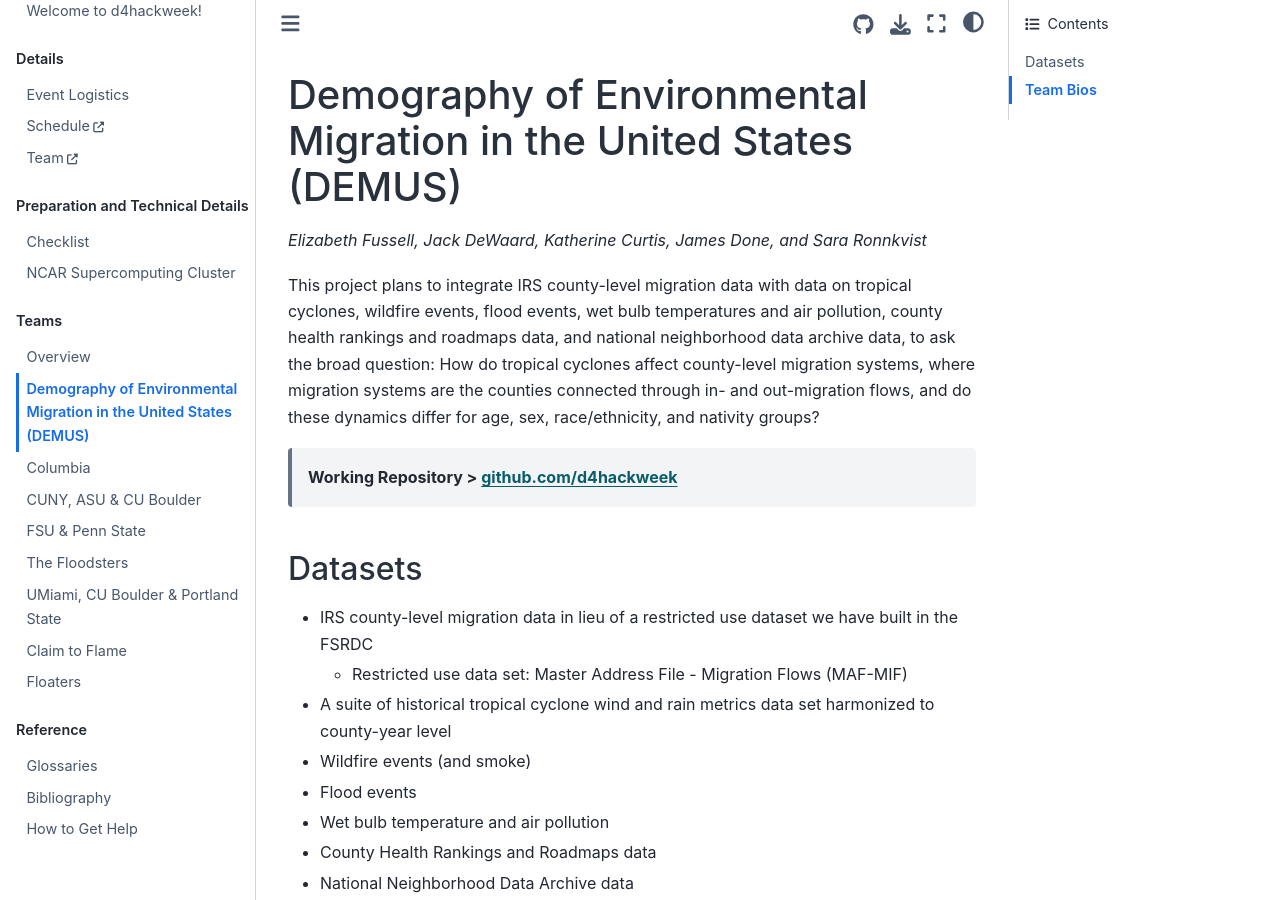
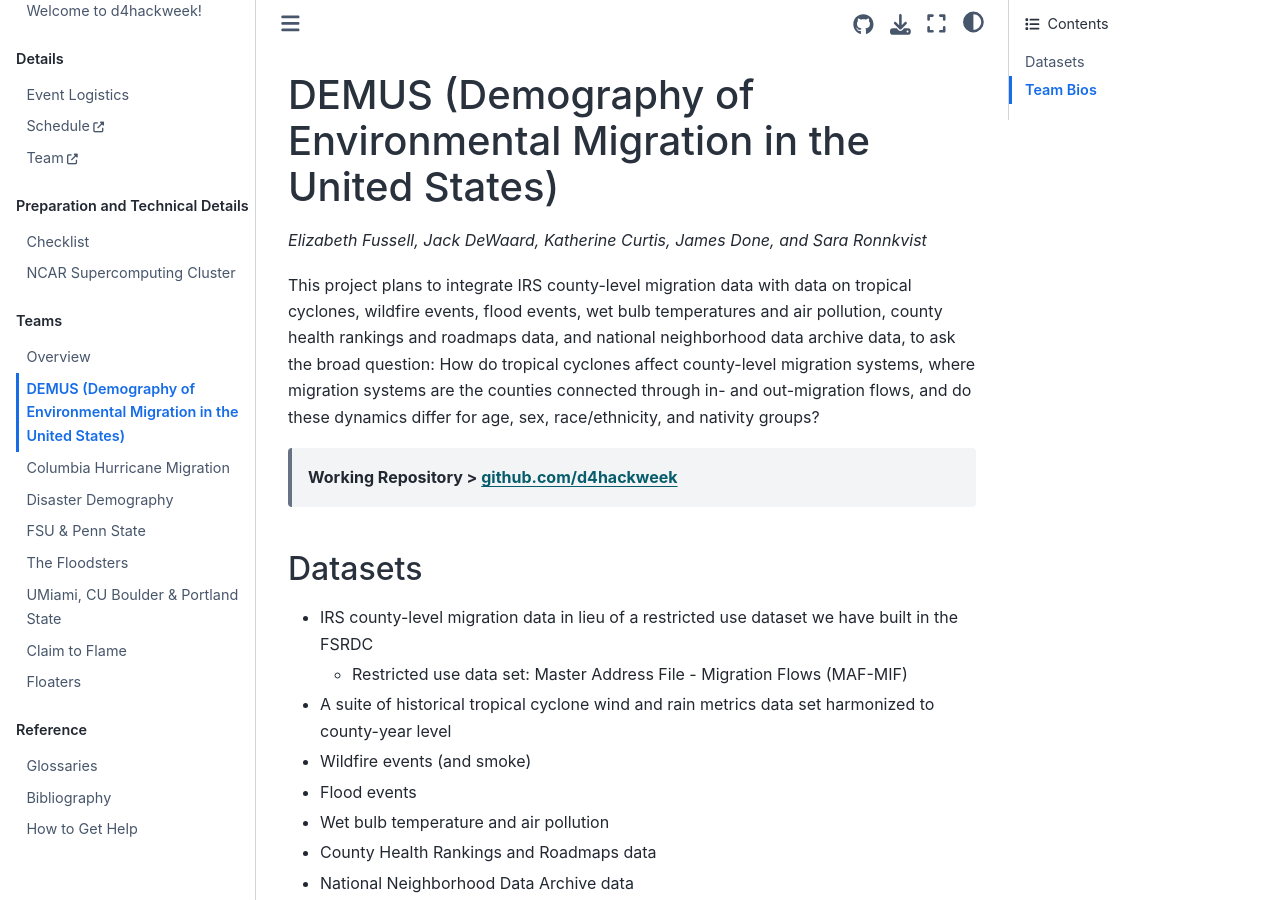
Before and after one commit to d4hackweek/d4book, a Jupyter Book: the page built from book/teams/01.md, in a window 1280 px wide and 900 px high. Built offline with Jupyter Book 1.0.4 settings and Sphinx 7.4.7 and the Sphinx Book theme 1.1.4, drawn with Linux system fonts in a browser that asks for light colours; pages that are not in the unit, such as notebooks, are missing from menus; some of the changed text lies outside the part shown.

Commit message:
Add CAT project, team titles change
Added CAT Demonstration Project notebook to Teams chapter, changed teams' titles

```diff
--- a/book/teams/01.md
+++ b/book/teams/01.md
@@ -1,5 +1,4 @@
-# Demography of Environmental Migration in the United States (DEMUS)
-
+# DEMUS (Demography of Environmental Migration in the United States)
 *Elizabeth Fussell, Jack DeWaard, Katherine Curtis, James Done, and Sara Ronnkvist*
 
 This project plans to integrate IRS county-level migration data with data on tropical cyclones, wildfire events, flood events, wet bulb temperatures and air pollution, county health rankings and roadmaps data, and national neighborhood data archive data, to ask the broad question: How do tropical cyclones affect county-level migration systems, where migration systems are the counties connected through in- and out-migration flows, and do these dynamics differ for age, sex, race/ethnicity, and nativity groups?
--- a/book/teams/02.md
+++ b/book/teams/02.md
@@ -1,5 +1,4 @@
-# Columbia
-
+# Columbia Hurricane Migration
 *Fabien Cottier, Mona Hemmati, Andrew Kruczkiewicz, and Kytt MacManus*
 
 This project is integrating data on tropical cyclones, migration, and vulnerability to examine to what extent flooding and hurricanes contribute to shape migration flows in the US. The project also asks how early warning systems can be appropriately leveraged to inform risk reduction with a view towards decreasing disproportionate impact from different types of floods / hurricanes.
--- a/book/teams/03.md
+++ b/book/teams/03.md
@@ -1,4 +1,5 @@
-# CUNY, ASU & CU Boulder
+# Disaster Demography
+*Deborah Balk, Dylan Connor, Melanie Gall, Lori Hunter, Jenna Tipaldo, and Helen Wilson Burns*
 
 *Deborah Balk, Dylan Connor, Melanie Gall, Jenna Tipaldo, and Helen Wilson Burns*
 
```
Also changed, not shown: other parts of book/teams/01.md (+0 -2 lines), book/teams/07.md (+0 -1 lines), book/teams/09.md (added, +24 -0 lines), book/teams/index.md (+5 -4 lines).
